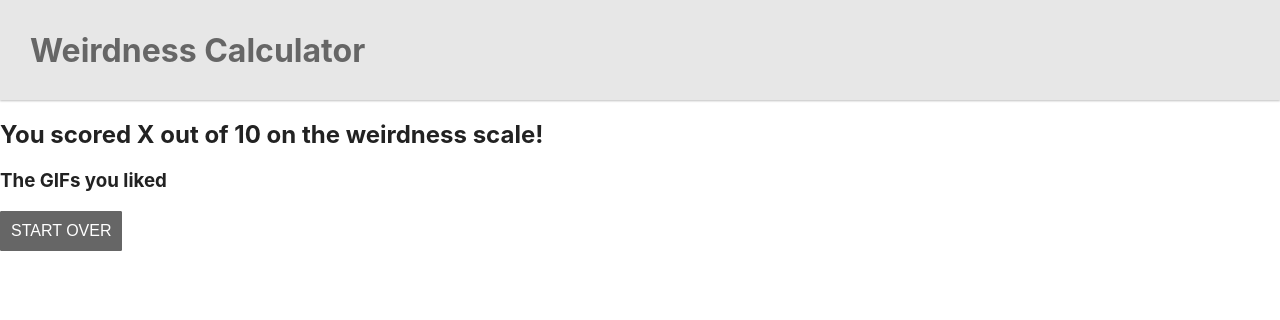
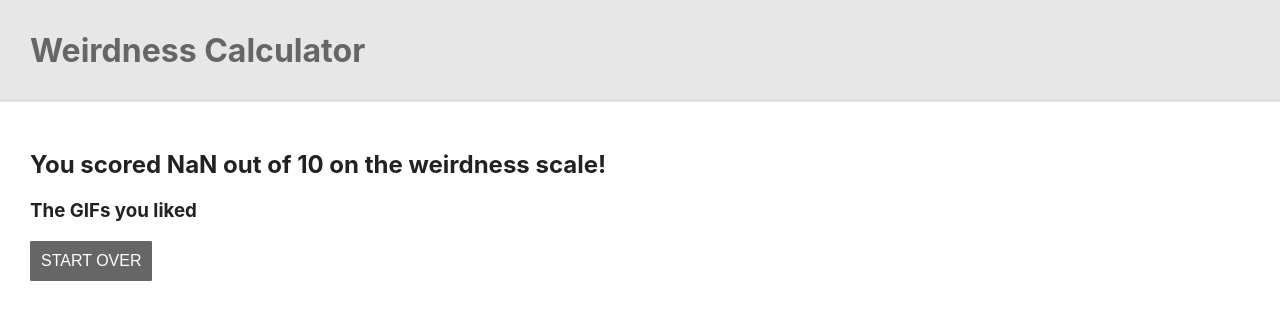
Before and after one commit to natashahakun/weirdness-calculator, a React (Create React App) app: page /results in a window 1280 px wide. Shown: the top 320 px of the page. Built offline with nearby package versions, Linux system fonts and the light colour scheme; what giphy-js-sdk-core would draw is missing.

Commit message:
Calculate average weirdness in Results view

```diff
--- a/src/components/Card/Card.jsx
+++ b/src/components/Card/Card.jsx
@@ -1,14 +1,16 @@
 import React from 'react';
 import PropTypes from 'prop-types';
+import classNames from 'classnames';
 import './Card.scss';
 
-export const Card = ({ children, ...props }) =>
-    <div className="card" {...props}>{ children }</div>
+export const Card = ({ children, className, ...props }) =>
+    <div className={classNames('card', className)} {...props}>{ children }</div>
 
 Card.propTypes = {
     children: PropTypes.oneOfType([
-        PropTypes.arrayOf(PropTypes.element),
+        PropTypes.array,
         PropTypes.element,
         PropTypes.string
-    ]).isRequired
+    ]).isRequired,
+    className: PropTypes.string
 };
--- a/src/views/Results/Results.jsx
+++ b/src/views/Results/Results.jsx
@@ -1,11 +1,11 @@
 import React from 'react';
-import { Button, Gif } from '../../components';
+import { Button, Card, Gif } from '../../components';
 import { connect } from 'react-redux';
 import './Results.scss';
 
-const ResultsView = ({ liked }) =>
-    <div className="results">
-        <h2>You scored X out of 10 on the weirdness scale!</h2>
+const ResultsView = ({ avgWeirdness, liked }) =>
+    <Card className="results">
+        <h2>You scored { avgWeirdness } out of 10 on the weirdness scale!</h2>
 
         <div className="results__main">
             <h3>The GIFs you liked</h3>
@@ -20,10 +20,11 @@ const ResultsView = ({ liked }) =>
         </div>
 
         <Button>Start over</Button>
-    </div>
+    </Card>
 
 const mapStateToProps = ({ liked }) => ({
-    liked
+    liked,
+    avgWeirdness: Math.round(liked.map((likedItem) => likedItem.weirdness).reduce((accumulator, num) => accumulator + num, 0) / liked.length)
 });
 
 export default connect(mapStateToProps)(ResultsView);
```
